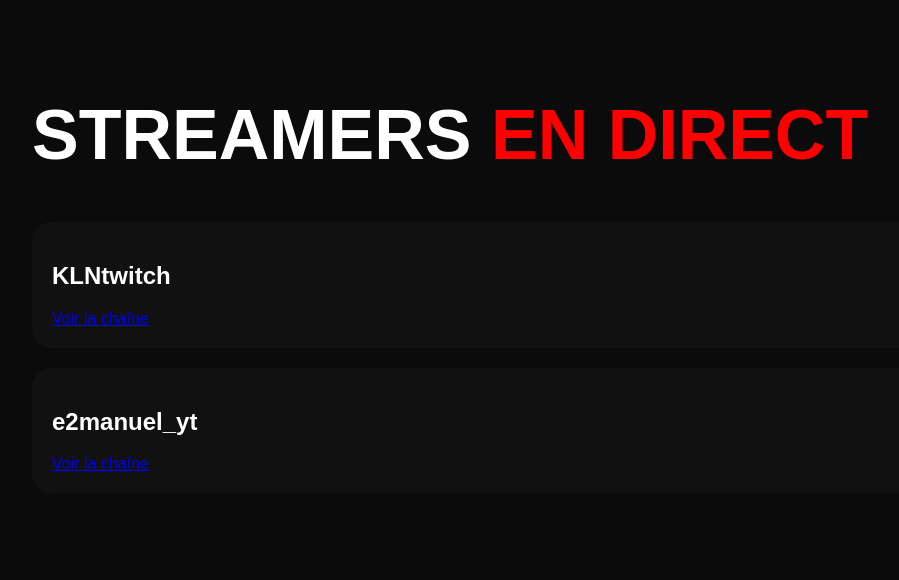
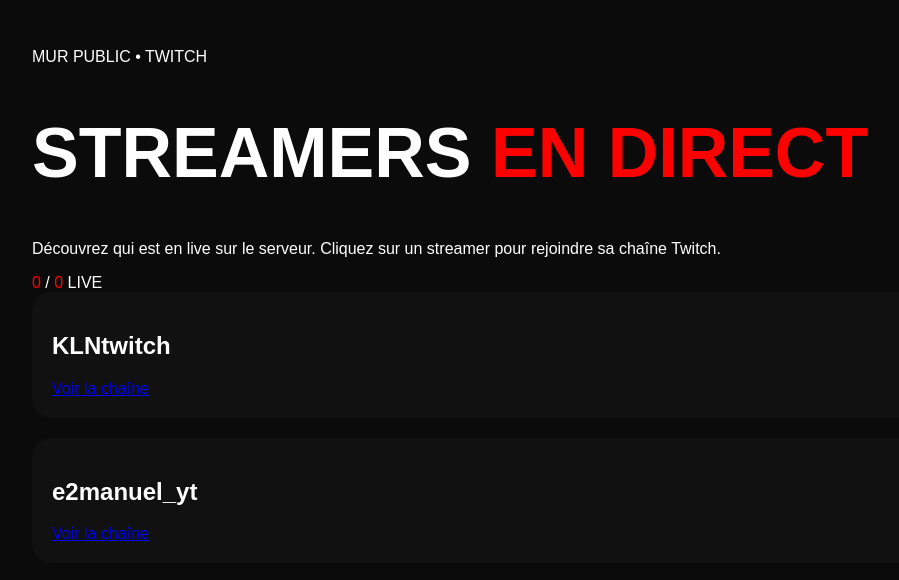
Before and after one commit to KLNtwitch/Les-streamers-presents, a plain HTML site: page index.html in a window 1280 px wide. Shown: the whole page, without its empty margins (16-915 px from the left). Drawn offline with Linux system fonts and the light colour scheme.

Commit message:
index.html

```diff
--- a/index.html
+++ b/index.html
@@ -1,15 +1,42 @@
 <!DOCTYPE html>
-<html>
+<html lang="fr">
 <head>
-<meta charset="UTF-8">
-<title>Les streamers présentent</title>
-<link rel="stylesheet" href="style.css">
+    <meta charset="UTF-8">
+    <meta name="viewport" content="width=device-width, initial-scale=1.0">
+    <title>Les Streamers Présentent</title>
+    <link rel="stylesheet" href="style.css">
 </head>
 <body>
 
-<h1>STREAMERS <span>EN DIRECT</span></h1>
+<div class="container">
 
-<div id="cards"></div>
+    <div class="header">
+
+        <div>
+            <div class="subtitle">MUR PUBLIC • TWITCH</div>
+
+            <h1>
+                STREAMERS
+                <span>EN DIRECT</span>
+            </h1>
+
+            <p>
+                Découvrez qui est en live sur le serveur.
+                Cliquez sur un streamer pour rejoindre sa chaîne Twitch.
+            </p>
+        </div>
+
+        <div class="counter">
+            <span id="liveCount">0</span> /
+            <span id="totalCount">0</span>
+            LIVE
+        </div>
+
+    </div>
+
+    <div class="cards" id="cards"></div>
+
+</div>
 
 <script src="streamers.js"></script>
 <script src="script.js"></script>
```
